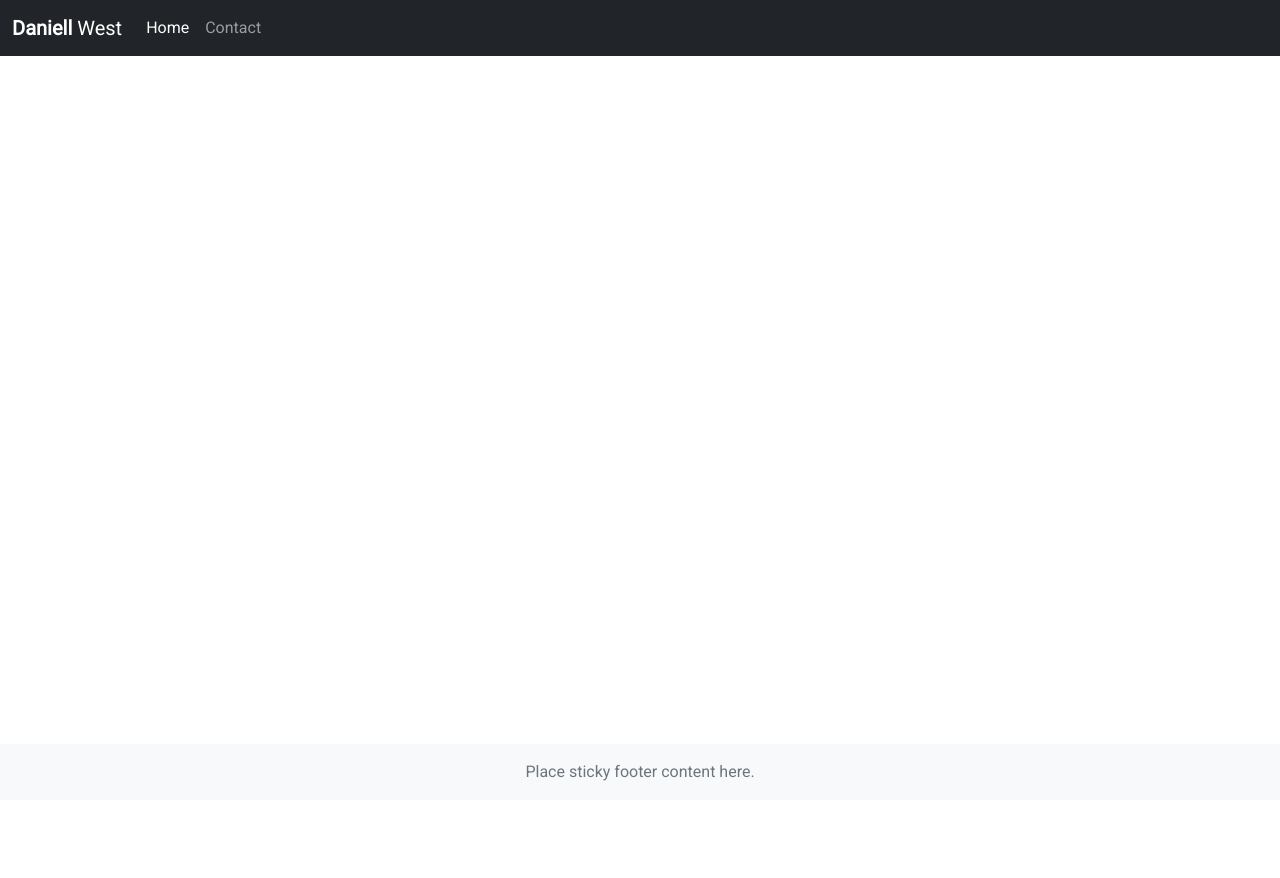
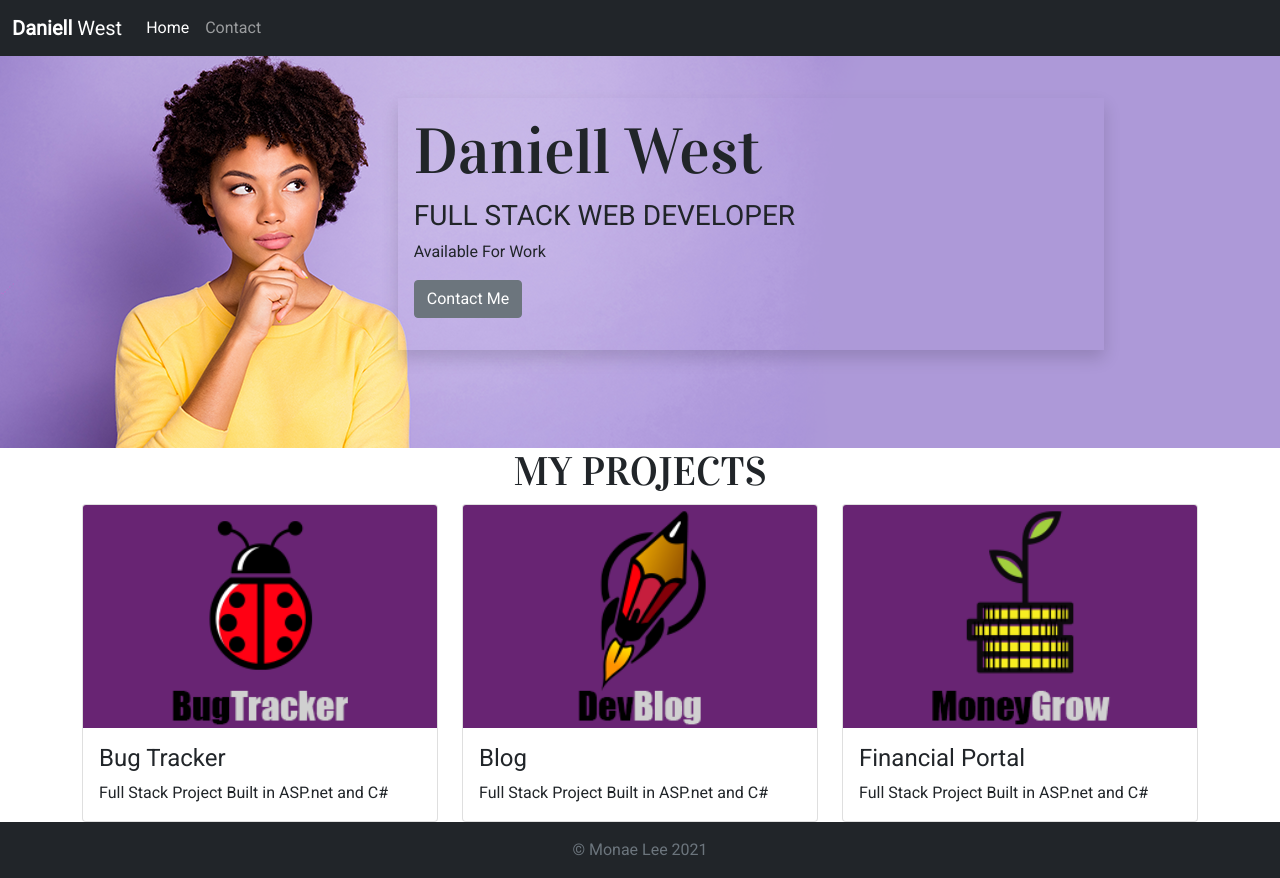
Before and after one commit to danijha-lee/DaniellWestPortfolio, a plain HTML site: page index.html in a window 1280 px wide. Before the commit the page ends 800 px from the top, so only its background shows below. Drawn offline with nearby package versions, Linux system fonts and the light colour scheme.

Commit message:
ready to go

```diff
--- a/index.html
+++ b/index.html
@@ -42,14 +42,74 @@
     </div>
 </nav>
 
-    <main class="flex-shrink-0">
-       <header class="container">
-           <div class=""
+    <main class="flex-shrink-0 mt-5">
+       <header class="header container-fluid d-flex flex-column justify-content-center">
+               <div class="row justify-content-center offset-0 offset-md-2 offset-lg-3 offset-xl-2 offset-xxl-1">
+                   <div class="col-12 col-sm-8 shadow p-3 mb-5">
+
+
+                              <h1 class="display-3 title">
+                                  <span class="fw-bolder">Daniell</span>&nbsp;West
+                              </h1>
+                              <h3 class="text-uppercase">Full Stack Web Developer</h3>
+                              <p>Available For Work</p>
+                              <p class="lead">
+                                  <a class="btn btn-secondary" href="/contact.html" role="button">Contact Me</a>
+                              </p>
+
+                   </div>
+               </div>
        </header>
     </main>
-    <footer class="footer mt-auto py-3 bg-light sticky-footer">
+    <section id="myProjects">
+        <div class="container">
+            <h1 class="title text-uppercase text-center">My Projects</h1>
+            <div class="row row-cols-1 row-cols-md-3 g-4">
+                <div class="col">
+                    <div class="hoverCard">
+                        <a href="#" target="_blank">
+                            <div class="card text-left">
+                                <img class="card-img-top" src="/img/BTLogoPurple (1).png">
+                                <div class="card-body">
+                                    <h4 class="card-title">Bug Tracker</h4>
+                                     <p class="card-text">Full Stack Project Built in ASP.net and C#</p>
+                                </div>
+                            </div>
+                        </a>
+                    </div>
+                </div>
+                 <div class="col">
+                     <div class="hoverCard">
+                         <a href="#" target="_blank">
+                             <div class="card text-left">
+                                 <img class="card-img-top" src="/img/DevBlogPurple.png">
+                                 <div class="card-body">
+                                     <h4 class="card-title">Blog</h4>
+                                     <p class="card-text">Full Stack Project Built in ASP.net and C#</p>
+                                 </div>
+                             </div>
+                         </a>
+                     </div>
+                 </div>
+                  <div class="col">
+                      <div class="hoverCard">
+                          <a href="#" target="_blank">
+                              <div class="card text-left">
+                                  <img class="card-img-top" src="/img/MoneyGrowPurple.png">
+                                  <div class="card-body">
+                                      <h4 class="card-title">Financial Portal</h4>
+                                      <p class="card-text">Full Stack Project Built in ASP.net and C#</p>
+                                  </div>
+                              </div>
+                          </a>
+                      </div>
+                  </div>
+            </div>
+        </div>
+    </section>
+    <footer class="footer mt-auto py-3 bg-dark sticky-footer">
         <div class="container-fluid text-center">
-            <span class="text-muted">Place sticky footer content here.</span>
+            <span class="text-muted">&copy; Monae Lee 2021</span> </div>
         </div>
     </footer>
     <!-- Bootstrap JS -->
```
